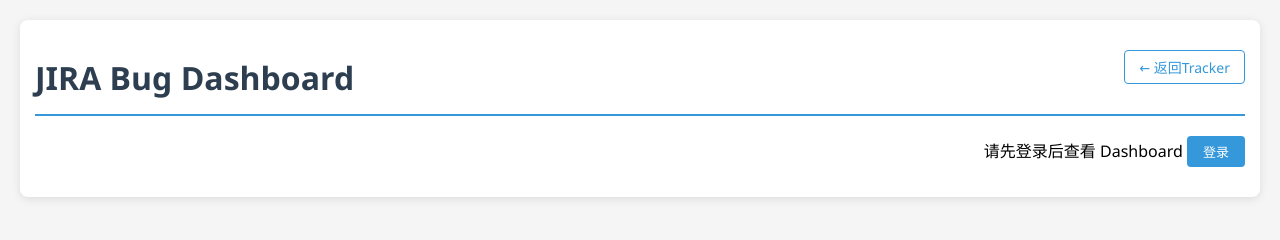
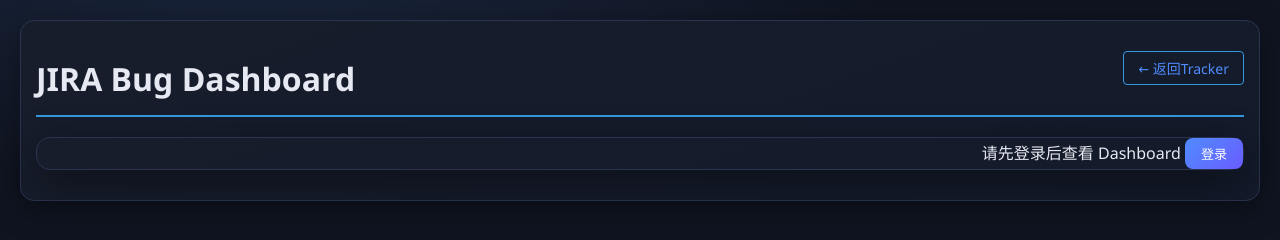
Before and after one commit to kobeqin2026/enhanced-gpu-bu-daily-status-tracker, a website: page public/jira-dashboard.html in a window 1280 px wide. Drawn offline with nearby package versions, Linux system fonts and the light colour scheme; some packages are replaced by stand-ins of ours; no server answers; a script that the page names is missing.

Commit message:
sync: update 50 file(s)

```diff
--- a/public/css/theme-kpi.css
+++ b/public/css/theme-kpi.css
@@ -57,22 +57,30 @@
 .status-table tbody tr:hover td { background: var(--panel2) !important; }
 
 /* ---------- 表单控件 ---------- */
-input, select, textarea {
+input, select, textarea,
+.domain-input, .owner-input, .notes-input, .bug-input, .task-input,
+.bug-id-input, .bug-domain-input, .bug-description-input, .bug-severity-select, .bug-status-select,
+.task-priority-select, .status-select, .daily-domain-select, .bu-criteria-status-select,
+.filter-input, .filter-select, .daily-date-input, .daily-domain-input, .daily-content-input,
+.bu-criteria-index-input, .bu-criteria-domain-input, .bu-criteria-content-input, .bu-criteria-owner-input {
     background-color: var(--panel2) !important;
     color: var(--text) !important;
     border: 1px solid var(--border) !important;
     border-radius: 6px;
 }
 input::placeholder, textarea::placeholder { color: var(--muted) !important; }
+select option { background-color: var(--panel2); color: var(--text); }
+select option:checked { background-color: var(--panel); color: var(--text); }
 
 /* ---------- 按钮 ---------- */
-.add-btn, .modal-btn, .modal-save-btn, .modal-confirm-btn, .gate-btn, .login-btn {
+.add-btn, .modal-btn, .modal-save-btn, .modal-confirm-btn, .gate-btn, .login-btn,
+.filter-btn {
     background: linear-gradient(135deg, var(--accent), #6a5cff) !important;
     border: none !important;
     color: #fff !important;
     border-radius: 8px !important;
 }
-.add-btn:hover, .modal-btn:hover, .gate-btn:hover, .login-btn:hover { opacity: .88; }
+.add-btn:hover, .modal-btn:hover, .gate-btn:hover, .login-btn:hover, .filter-btn:hover { opacity: .88; }
 .modal-cancel-btn, .modal-delete-btn { background: var(--panel2) !important; border: 1px solid var(--border) !important; color: var(--text) !important; }
 
 /* ---------- 弹窗 ---------- */
--- a/public/jira-dashboard.html
+++ b/public/jira-dashboard.html
@@ -6,6 +6,7 @@
     <title>JIRA Bug Dashboard - GPU Tracker</title>
     <link rel="stylesheet" href="/css/base.css">
     <link rel="stylesheet" href="/css/jira-dashboard.css?v=9">
+    <link rel="stylesheet" href="/css/theme-kpi.css?v=3">
     <script src="https://cdn.jsdelivr.net/npm/chart.js@4.4.7/dist/chart.umd.min.js"></script>
     <script src="https://cdn.jsdelivr.net/npm/hammerjs@2.0.8/hammer.min.js"></script>
     <script src="https://cdn.jsdelivr.net/npm/chartjs-plugin-zoom@2.2.0/dist/chartjs-plugin-zoom.min.js"></script>
```
Also changed, not shown: public/index.html (+1 -1 lines).
